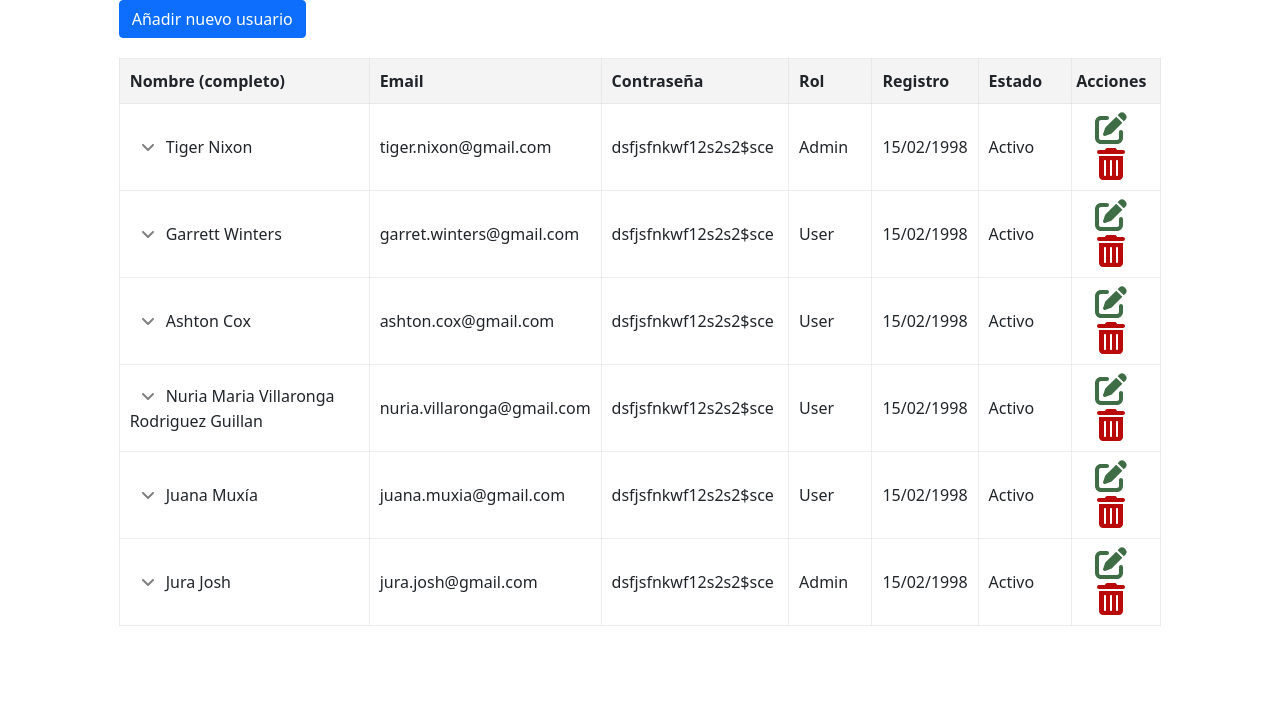
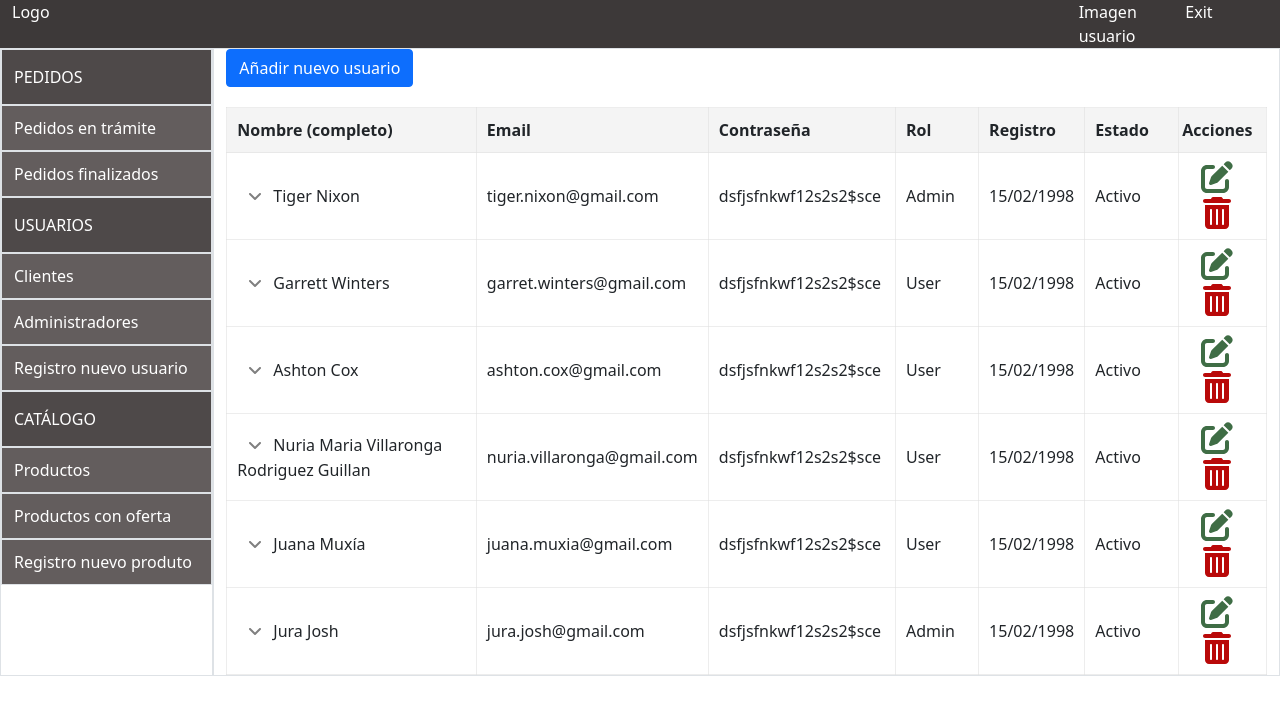
Before and after one commit to NuriaVillaronga/Crud-React, a React (Create React App) app: page / in a window 1280 px wide. Shown: the top 714 px of the page. Built offline with nearby package versions, Linux system fonts and the light colour scheme.

Commit message:
construccion panel

```diff
--- a/src/App.css
+++ b/src/App.css
@@ -1,3 +1,22 @@
+.header-row {
+    background-color: rgb(61, 57, 57);
+    color: white;
+}
+.menu-col {
+    color: white;
+}
+.global-item {
+    background-color: rgb(78, 73, 73);
+    padding-top:15px;
+    padding-bottom:15px;
+}
+.especific-item {
+    background-color: rgb(99, 93, 93);
+    padding-top:10px;
+    padding-bottom:10px;
+}
+
+
 .iconsCrud:hover {
     cursor: pointer;
 }
--- a/src/App.js
+++ b/src/App.js
@@ -3,6 +3,53 @@ import './App.css';
 import 'bootstrap/dist/css/bootstrap.min.css';
 import MainTable from './Components/MainTable';
 import CustomSelect from './Components/CustomSelect';
+
+
+const Header = () => {
+    return (<div className="row header-row">
+              <div className="col-10">Logo</div>
+              <div className="col-1">Imagen usuario</div>
+              <div className="col-1">Exit</div>
+            </div>);
+}
+
+const RowMenu = ( {id, value, global = false } ) => {
+
+    let style_class = "";
+
+    if (global == false) {
+      style_class="especific-item";
+    }
+    if (global == true) {
+      style_class="global-item";
+    }
+
+    return(<div className={`row ${style_class} border`} id={id}>
+            <div className="col-12">{value}</div>
+          </div>);
+}
+
+const Content = () => {
+  return (<div className="row content-row">
+            <div className="col-2 border menu-col">
+              <RowMenu id="pedidos-row" value="PEDIDOS" global={true}/>
+              <RowMenu id="tramitados-row" value="Pedidos en trámite"/>
+              <RowMenu id="finalizados-row" value="Pedidos finalizados"/>
+              <RowMenu id="usuarios-row" value="USUARIOS" global={true}/>
+              <RowMenu id="clientes-row" value="Clientes"/>
+              <RowMenu id="administradores-row" value="Administradores"/>
+              <RowMenu id="registro-row" value="Registro nuevo usuario"/>
+              <RowMenu id="catalogo-row" value="CATÁLOGO" global={true}/>
+              <RowMenu id="clientes-row" value="Productos"/>
+              <RowMenu id="administradores-row" value="Productos con oferta"/>
+              <RowMenu id="registro-row" value="Registro nuevo produto"/>
+            </div>
+            <div className="col-10 border">
+              <ContainerMainTable/>
+            </div>
+          </div>);
+}
+
 
 const options = [
   { value: 'pontevedra', label: 'Pontevedra' },
@@ -165,13 +212,8 @@ const ContainerMainTable = () => {
 function App() {
   return (
     <div className="container-fluid">
-        <div className="row">
-          <div className="col-1"></div>
-          <div className="col-10">
-            <ContainerMainTable/>
-          </div>
-          <div className="col-1"></div>
-        </div>
+        <Header/>
+        <Content/>
     </div>
   );
 }
```
